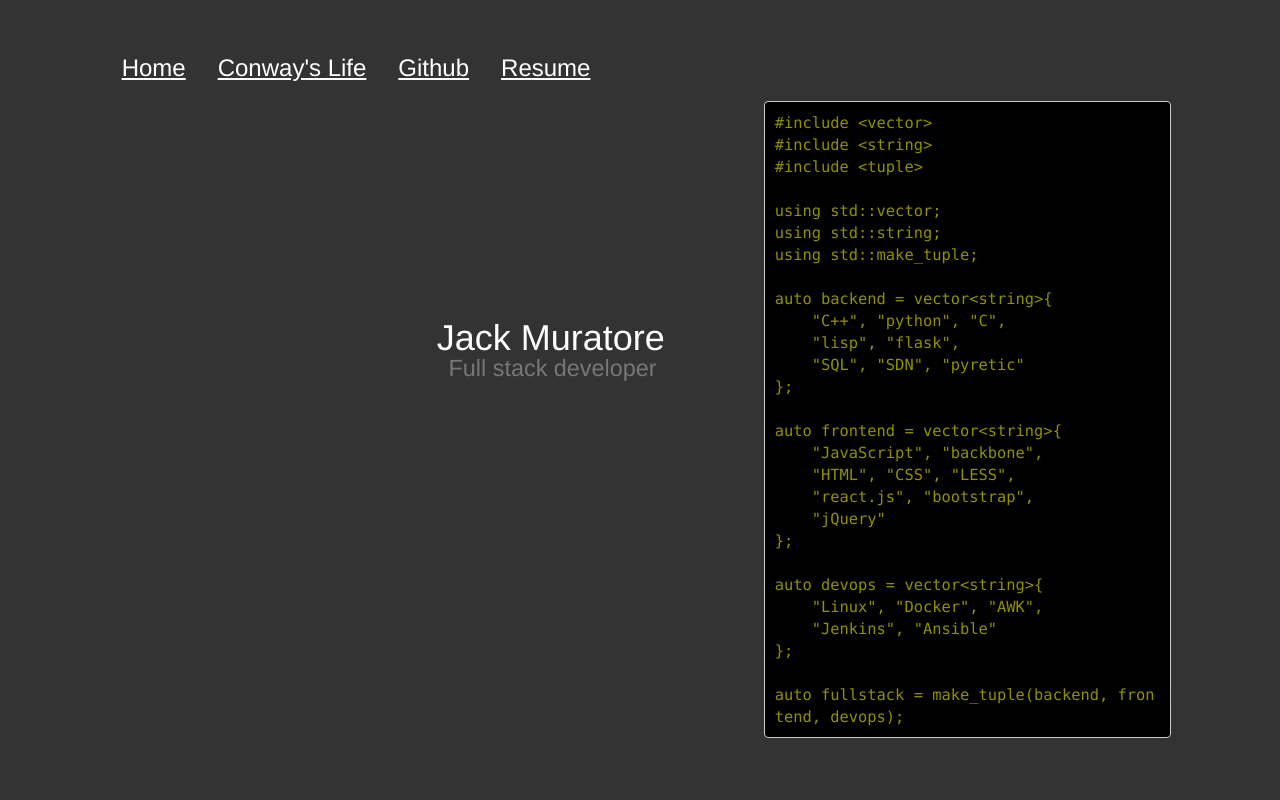
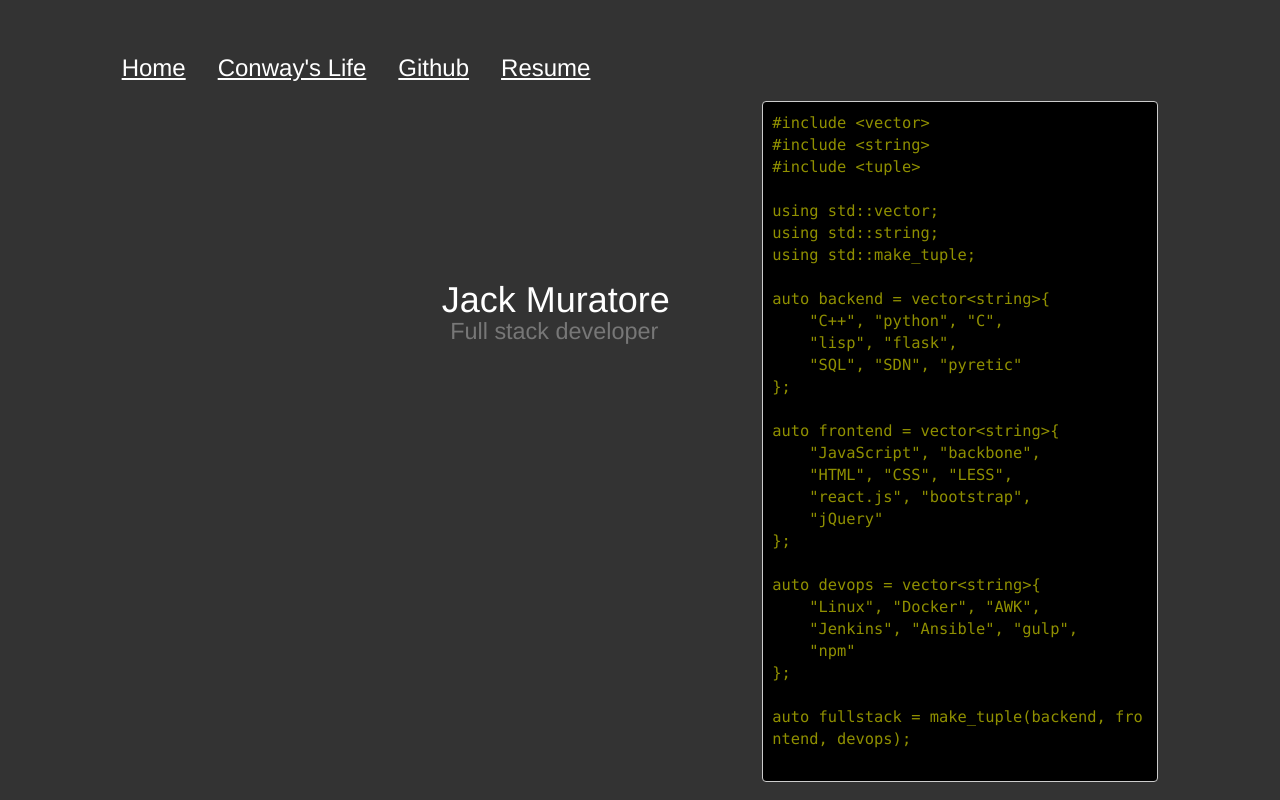
Before and after one commit to banjocat/mywebsite, a Flask app: page / in a window 1280 px wide. Run offline with Flask 2, Linux system fonts and the light colour scheme; some libraries are stand-ins or nearby versions.

Commit message:
Removed use of style in html and used bootstrap more

```diff
--- a/static/css/custom.css
+++ b/static/css/custom.css
@@ -13,3 +13,18 @@ body {
 .nav.nav-pills a {
     text-decoration: underline;
 }
+
+.top-margin-middle {
+    margin-top: 40%;
+}
+
+.small-indent {
+    margin-left: 2%;
+}
+
+
+.code-window {
+    background-color:black;
+    color: #909000;
+    font-size:110%;
+}
--- a/templates/index.html
+++ b/templates/index.html
@@ -1,13 +1,25 @@
 {% extends "layout.html" %}
+{% block content %}
 
-{% block content %}
-<div class="row">
-    <div class='col-md-3 col-md-offset-4' style='margin-top:15%'>
-        <div class="h1">Jack Muratore <span style='display:block; margin-left:4%' class="small">Full stack developer</span></div>
+<div class='row'>
+    <div class='col-md-4 col-md-offset-3'>
+        <div class='row top-margin-middle'>
+            <div class="col-md-offset-3 col-md-12 h1">
+                Jack Muratore
+        <div class='row'>
+            <div class='small col-md-11 small-indent'>
+                    Full stack developer
+            </div>
+        </div>
+            </div>
+        </div>
     </div>
-    <div class="col-md-4">
 
-<pre style='background:black;color: #909000;font-size:110%'><code>#include &lt;vector&gt;
+
+    <div class='col-md-4'>
+        <div class='row'>
+            <div class='col-md-12'>
+            <pre class='code-window'><code>#include &lt;vector&gt;
 #include &lt;string&gt;
 #include &lt;tuple&gt;
 
@@ -30,15 +42,16 @@ auto frontend = vector&lt;string&gt;{
 
 auto devops = vector&lt;string&gt;{
 &nbsp;&nbsp;&nbsp;&nbsp;"Linux", "Docker", "AWK",
-&nbsp;&nbsp;&nbsp;&nbsp;"Jenkins", "Ansible"
+&nbsp;&nbsp;&nbsp;&nbsp;"Jenkins", "Ansible", "gulp",
+&nbsp;&nbsp;&nbsp;&nbsp;"npm"
 };
 
 auto fullstack = make_tuple(backend, frontend, devops);
-</code></pre>
+            </code></pre>
 
-
+        </div>
+    </div>
 </div>
 </div>
-<div class="row">
-</div>
+
 {% endblock %}
--- a/templates/layout.html
+++ b/templates/layout.html
@@ -30,7 +30,7 @@
                     </ul>
                 </div>
             </div>
+        {% block content %}{% endblock %}
         </div>
-        {% block content %}{% endblock %}
     </body>
 </html>
```
Also changed, not shown: package.json (+5 -5 lines).
